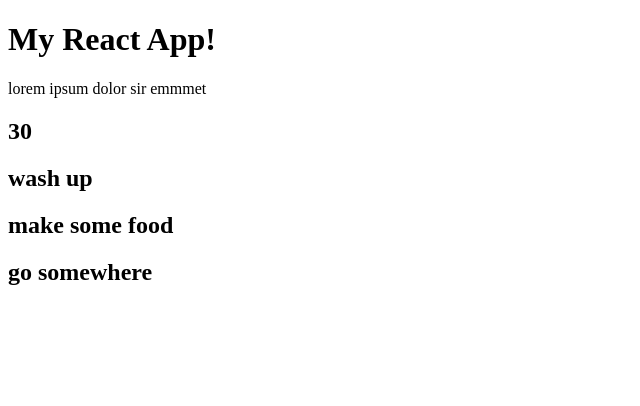
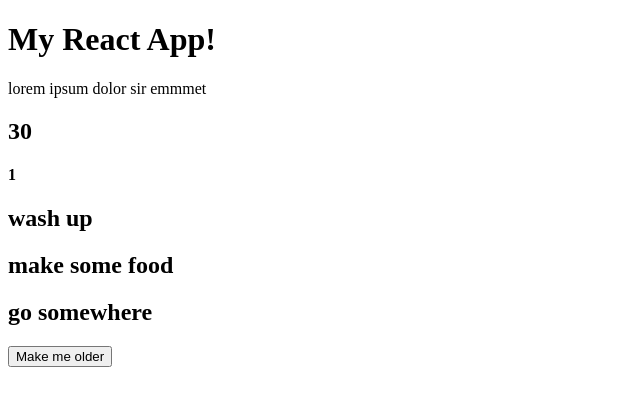
Before and after one commit to 3ndrius/React-Starter-Config, a React app: page / in a window 1280 px wide. Shown: the top 406 px of the page, without its empty margins (0-640 px from the left). Built offline with nearby package versions, Linux system fonts and the light colour scheme.

Commit message:
State change dom

```diff
--- a/src/components/Go.js
+++ b/src/components/Go.js
@@ -8,24 +8,36 @@ class Go extends Component {
     super();
     this.state = {
       todos:['wash up', "make some food", "go somewhere"],
-      age: 30
-    }
+      age: 30,
+      status: 0
+    };
+    setTimeout(() => {
+      this.setState({
+        status:1
+      });
+    }, 3000);
+
    }
 
    tick() {
     this.setState({
-      age: 44
+      age: this.state.age +3
     });
   }
+
+
 
   render() {
     return (
       <div>
         <h2> {this.state.age} </h2>
+        <h4> {this.state.status} </h4>
 
             <h2> { this.state.todos[0]} </h2>
             <h2> { this.state.todos[1]} </h2>
             <h2> { this.state.todos[2]} </h2>
+
+            <button onClick={() => this.tick() } > Make me older </button>
 
       </div>
     );
```
